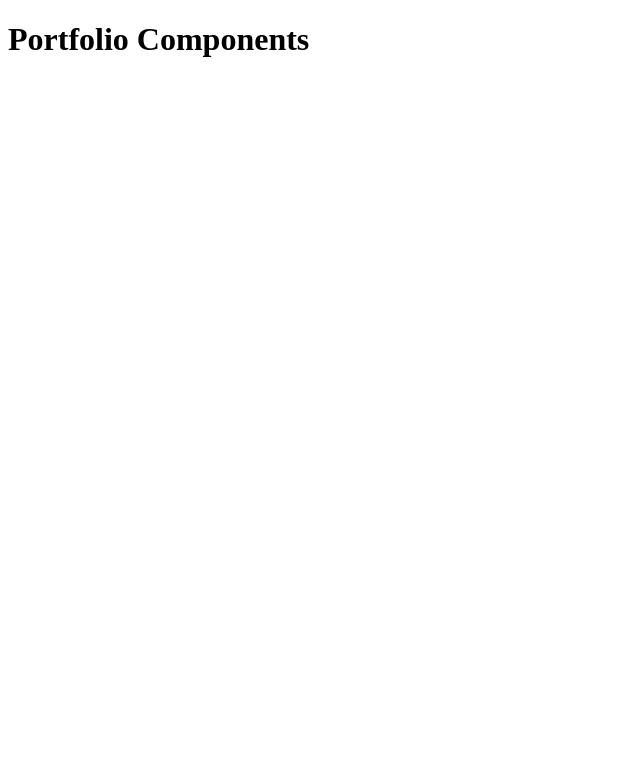
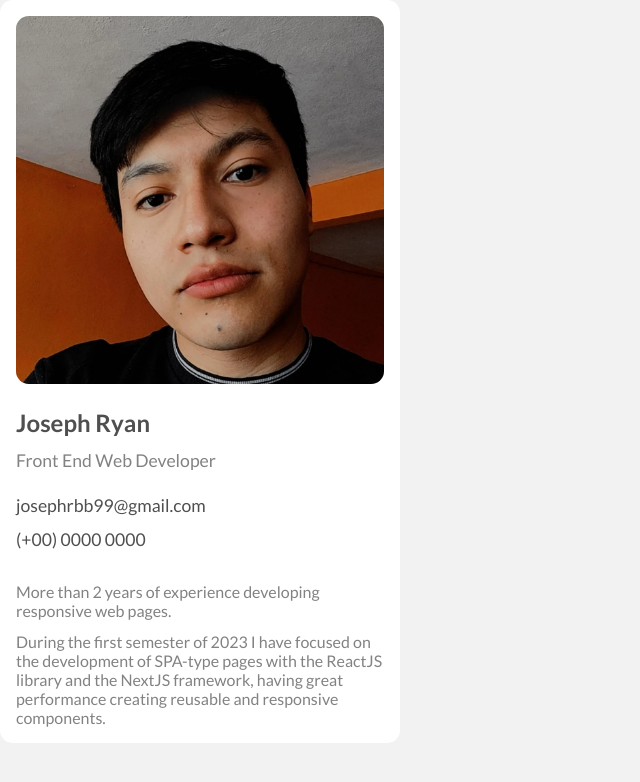
Before and after one commit to FlakoBB/portfolio-components, a React app: page / in a window 1280 px wide. Shown: the top 782 px of the page, without its empty margins (0-640 px from the left). Built offline with nearby package versions, Linux system fonts and the light colour scheme.

Commit message:
Personal Information Component completed

```diff
--- /dev/null
+++ b/src/components/PersonalInformation.jsx
@@ -0,0 +1,29 @@
+import styles from '../styles/personalInformation.module.css'
+
+const PersonalInformation = () => {
+  return (
+    <article className={`${styles.card} ${styles.cardVertical}`}>
+      <figure className={styles.card__image}>
+        <img src='./assets/images/profile.jpg' alt='Profile Photo' />
+      </figure>
+      <article className={styles.card__info}>
+        <div className={styles.contact}>
+          <div className={styles.contact__section}>
+            <p className={styles.name}>Joseph Ryan</p>
+            <p className={styles.occupation}>Front End Web Developer</p>
+          </div>
+          <div className={styles.contact__section}>
+            {/* ToDo: Poner icono al principio de los datos de contacto */}
+            <p className={styles.email}>josephrbb99@gmail.com</p>
+            <p className={styles.phone}>(+00) 0000 0000</p>
+          </div>
+        </div>
+        <div className={styles.description}>
+          <p className={styles.description__paragraph}>More than 2 years of experience developing responsive web pages.</p>
+          <p className={styles.description__paragraph}>During the first semester of 2023 I have focused on the development of SPA-type pages with the ReactJS library and the NextJS framework, having great performance creating reusable and responsive components.</p>
+        </div>
+      </article>
+    </article>
+  )
+}
+export default PersonalInformation
--- a/src/index.jsx
+++ b/src/index.jsx
@@ -1,8 +1,12 @@
 import ReactDOM from 'react-dom/client'
-import App from './App.jsx'
+// import App from './App.jsx'
+import PersonalInformation from './components/PersonalInformation.jsx'
+
+import './styles/globals.css'
 
 const root = ReactDOM.createRoot(document.getElementById('root'))
 
 root.render(
-  <App />
+  // <App />
+  <PersonalInformation />
 )
--- /dev/null
+++ b/src/styles/globals.css
@@ -0,0 +1,19 @@
+@import url('https://fonts.googleapis.com/css2?family=Lato:wght@400;700&display=swap');
+
+* {
+  margin: 0;
+  padding: 0;
+  box-sizing: border-box;
+  font-family: 'Lato', sans-serif;
+  color: #4f4f4f;
+}
+
+html,
+body {
+  min-height: 100dvh;
+  background-color: #f2f2f2;
+}
+
+.shadow {
+  box-shadow: 0 5px 10px #000;
+}
--- /dev/null
+++ b/src/styles/personalInformation.module.css
@@ -0,0 +1,95 @@
+.card {
+  width: 65rem;
+  display: flex;
+  gap: 1.5rem;
+  background-color: #fff;
+  border-radius: .8rem;
+  padding: 1rem;
+}
+
+.card.cardVertical {
+  width: 25rem;
+  flex-direction: column;
+}
+
+.card.cardVertical .card__image {
+  width: 100%;
+  height: 23rem;
+}
+
+.card.cardVertical .card__info {
+  gap: 2rem;
+}
+
+.card.cardVertical .contact {
+  flex-direction: column;
+  align-items: flex-start;
+  gap: 1.5rem;
+}
+
+.card__image {
+  flex-shrink: 0;
+  width: 18rem;
+  height: 18rem;
+  background-color: #f2f2f2;
+  border-radius: .8rem;
+  overflow: hidden;
+}
+
+.card__image img {
+  width: 100%;
+  height: 100%;
+  object-fit: cover;
+}
+
+.card__info {
+  display: flex;
+  flex-direction: column;
+  align-items: stretch;
+  justify-content: space-around;
+}
+
+.contact {
+  display: flex;
+  align-items: center;
+  justify-content: space-between;
+}
+
+.contact__section {
+  display: flex;
+  flex-direction: column;
+  align-items: flex-start;
+  justify-content: center;
+  gap: .8rem;
+}
+
+.contact__section .name {
+  font-size: 1.5rem;
+  font-weight: 700;
+}
+
+.contact__section .occupation {
+  font-size: 1.1rem;
+  font-weight: 400;
+  color: #828282;
+}
+
+.contact__section .email,
+.contact__section .phone {
+  font-size: 1.1rem;
+  font-weight: 400;
+}
+
+.description {
+  display: flex;
+  flex-direction: column;
+  align-items: flex-start;
+  justify-content: center;
+  gap: .8rem;
+}
+
+.description__paragraph {
+  font-size: 1.1;
+  font-weight: 400;
+  color: #828282;
+}
```
Also changed, not shown: public/assets/images/profile.jpg (added), 1 other file (tests, documents, lock files or other folders).
